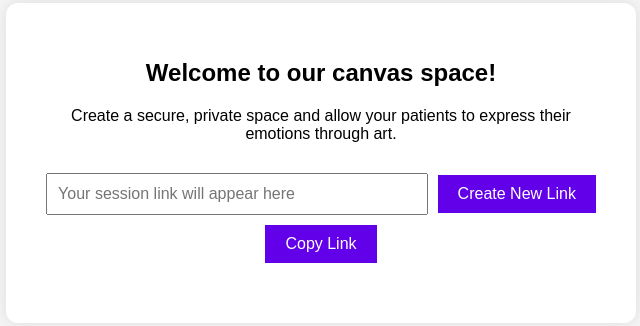
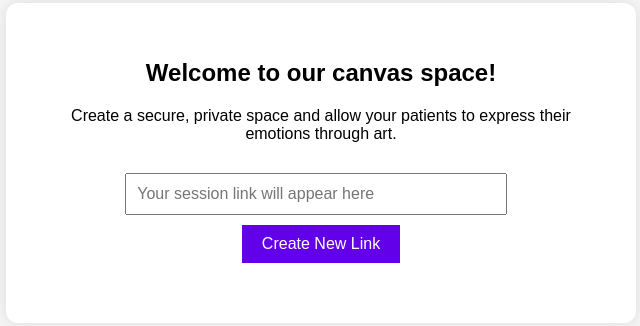
Before and after one commit to MMX2024/TATICollageTool, a website: page public/index.html in a window 1280 px wide. Shown: the part 237-563 px from the top of the page, without its empty margins (319-959 px from the left). Drawn offline with Linux system fonts and the light colour scheme.

Commit message:
Describe your changes

```diff
--- a/public/index.html
+++ b/public/index.html
@@ -11,14 +11,11 @@
         <h1>Welcome to our canvas space!</h1>
         <p>Create a secure, private space and allow your patients to express their emotions through art.</p>
 
-        <!-- Session link input field and generate button in a flex container -->
-        <div class="link-input-container">
-            <input type="text" id="generatedLink" readonly placeholder="Your session link will appear here">
-            <button type="button" onclick="generateLink()">Create New Link</button>
-        </div>
+        <!-- Input field to display the generated link -->
+        <input type="text" id="generatedLink" readonly placeholder="Your session link will appear here">
 
-        <!-- Button to copy the generated link -->
-        <button type="button" onclick="copyLink()">Copy Link</button>
+        <!-- Single button for both create and copy actions -->
+        <button type="button" id="actionButton" onclick="handleButtonClick()">Create New Link</button>
 
         <!-- Status message -->
         <div id="statusMessage"></div>
```
